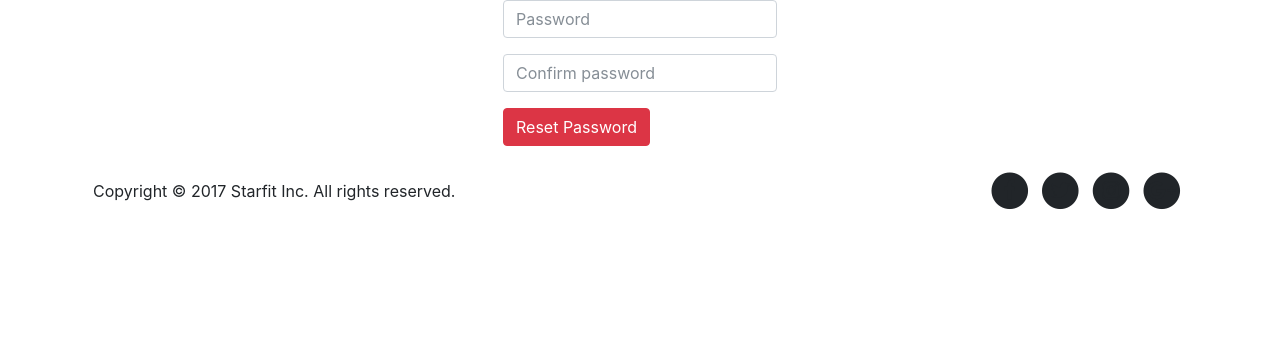
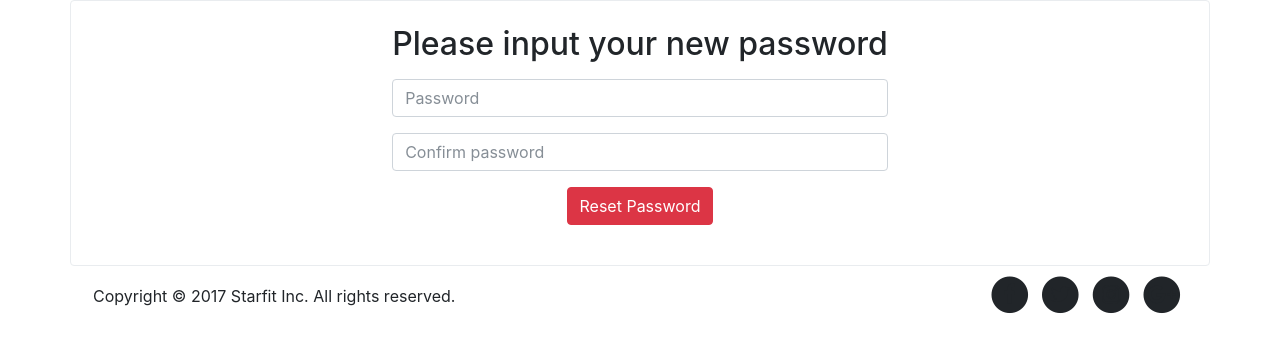
Before and after one commit to 5730684221-AB/mms-get-a-se, a Node server app: template starfit_node/views/reset.hbs in a window 1280 px wide. Shown: the part 76-428 px from the top of the page. Run offline with Node 20, Linux system fonts and the light colour scheme; the template is opened without the code that fills it, so the values that code supplies are empty; some libraries are stand-ins or nearby versions.

Commit message:
Merge Reset Function

```diff
--- a/starfit_node/app.js
+++ b/starfit_node/app.js
@@ -23,7 +23,7 @@ var index = require('./routes/index');
 
 //mongo
 var mongoose = require('mongoose');
-var mongodbip = "192.168.99.100:27017";
+var mongodbip = "localhost:27017";
 
 //singto 192.168.99.100:27017
 //J localhost:27017
--- a/starfit_node/routes/index.js
+++ b/starfit_node/routes/index.js
@@ -270,12 +270,12 @@ router.get('/reset/:id/:resetsecret', function (req, res, next) {
       res.redirect("/");
       return;
     } else if (user.secret != resetsecret) {
+      req.flash('error', "You don't have permission");
       res.redirect("/");
       return;
     } else {
       //correct secret render new password page
-      req.flash('success', "Render new PW page");
-      res.redirect("/");
+      res.render("reset",{title: 'Starfit : Reset Password',style: 'style',id:uid,reset:resetsecret});
     }
   });
 });
--- a/starfit_node/views/reset.hbs
+++ b/starfit_node/views/reset.hbs
@@ -1,22 +1,25 @@
-<div class="container d-flex justify-content-center">
-    <form action="/newpass" method="POST">
+<div class="container border rounded d-flex justify-content-center align-items-center my-auto p-4">
+    <form action="/reset/{{id}}/{{reset}}" method="POST">
         <div class="form-group">
-            <input id="password" type="password" class="form-control" name="password" placeholder="Password" required pattern="(?=.*\d)(?=.*[a-z])(?=.*[A-Z]).{8,20}"
+            <h2>Please input your new password</h2>
+        </div>
+        <div class="form-group">
+            <input id="resetPassword" type="password" class="form-control" name="password" placeholder="Password" required pattern="(?=.*\d)(?=.*[a-z])(?=.*[A-Z]).{8,20}"
                 title="Must contain at least one number and one uppercase and lowercase letter, and between 8-20 characters">
         </div>
         <div class="form-group">
-            <input id="confirmPass" type="password" class="form-control" name="confirmPass" placeholder="Confirm password" oninput="check()"
+            <input id="confirmResetPass" type="password" class="form-control" name="confirmPass" placeholder="Confirm password" oninput="check()"
                 required>
         </div>
-        <div class="form-group">
+        <div class="form-group d-flex justify-content-center">
             <input type="submit" class="btn btn-danger" value="Reset Password" onclick="check()">
             <script language='javascript' type='text/javascript'>
                 function check() {
-                    if (document.getElementById('confirmPass').value != document.getElementById('password').value) {
-                        document.getElementById('confirmPass').setCustomValidity('Password Must be Matching.');
+                    if (document.getElementById('confirmResetPass').value != document.getElementById('resetPassword').value) {
+                        document.getElementById('confirmResetPass').setCustomValidity('Password Must be Matching.');
                     } else {
                         // input is valid -- reset the error message
-                        document.getElementById('confirmPass').setCustomValidity('');
+                        document.getElementById('confirmResetPass').setCustomValidity('');
                     }
                 }
             </script>
```
Also changed, not shown: 1 other file.
